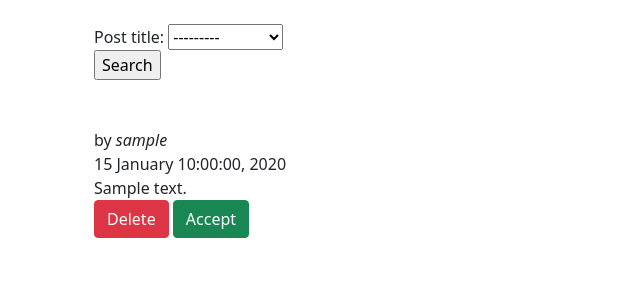
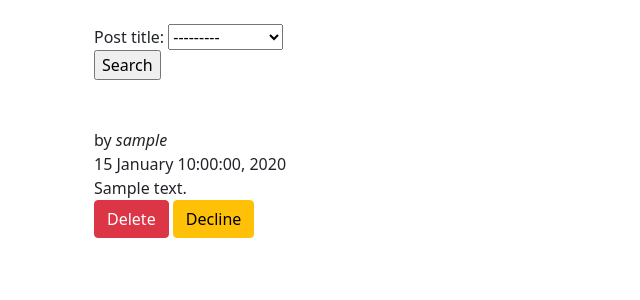
Before and after one commit to dernn/Nboard, a Django app: page /board/personal/ in a window 1280 px wide. Shown: the part 172-472 px from the top of the page, without its empty margins (0-640 px from the left). Run offline with Django 5.2, Linux system fonts and the light colour scheme; a user stored in the database is signed in; tables that the repository leaves empty hold one stand-in row (values such as "Sample post"); some libraries are stand-ins or nearby versions.

Commit message:
decline FBV + button

```diff
--- a/board/urls.py
+++ b/board/urls.py
@@ -1,5 +1,5 @@
 from board.views import PostListView, PostDetailView, CategoryListView, PostCreateView, PostUpdateView, \
-    CommentCreateView, PersonalSearchListView, comment_delete, comment_accept
+    CommentCreateView, PersonalSearchListView, comment_delete, comment_accept, comment_decline
 
 from django.urls import path
 
@@ -13,4 +13,5 @@
     path('personal/', PersonalSearchListView.as_view(), name='personal_search'),
     path('<int:pk>/delete/', comment_delete, name='comment_delete'),
     path('<int:pk>/accept/', comment_accept, name='comment_accept'),
+    path('<int:pk>/decline/', comment_decline, name='comment_decline'),
 ]
--- a/board/views.py
+++ b/board/views.py
@@ -121,6 +121,19 @@
 
 # for PersonalSearchListView
 @login_required
+def comment_decline(request, pk):
+    comment = Comment.objects.get(id=pk)
+    if comment_not_in_user_post(request, comment):
+        context = {'comment_id': comment.id}
+        return render(request, template_name='board/comment_lock.html', context=context)
+
+    comment.accept = False
+    comment.save()
+    return redirect(request.META.get('HTTP_REFERER'))  # redirects to the previous page
+
+
+# for PersonalSearchListView
+@login_required
 def comment_delete(request, pk):
     comment = Comment.objects.get(id=pk)
     if comment_not_in_user_post(request, comment):
@@ -135,7 +148,7 @@
     """
     Приватная страница с откликами на объявления пользователя,
     внутри которой он может фильтровать отклики по объявлениям,
-    удалять их и принимать (~перенести в sign/protect)
+    удалять их и принимать.
     """
     model = Comment
     ordering = '-pub_date'
--- a/templates/board/personal.html
+++ b/templates/board/personal.html
@@ -26,8 +26,11 @@
                 {{ comment.text }}<br>
                 <!-- Delete & Accept buttons below [fix links] -->
                 <a class="btn btn-danger" href="{% url 'comment_delete' comment.id %}" role="button">Delete</a>
+                {% if comment.accept %}
+                <a class="btn btn-warning" href="{% url 'comment_decline' comment.id %}" role="button">Decline</a>
+                {% else %}
                 <a class="btn btn-success" href="{% url 'comment_accept' comment.id %}" role="button">Accept</a>
-                <!-- Decline button here [yellow] -->
+                {% endif %}
             </div>
         {% endfor %}
 
```
